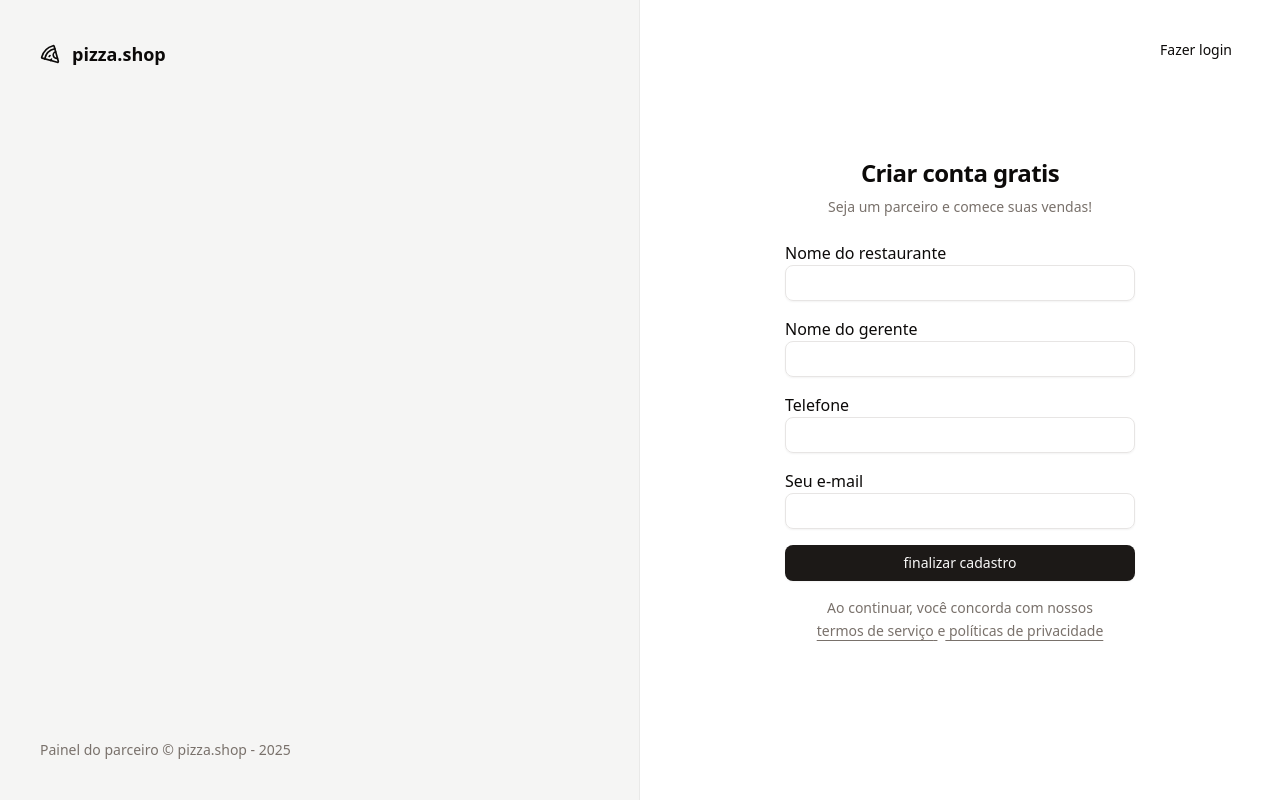
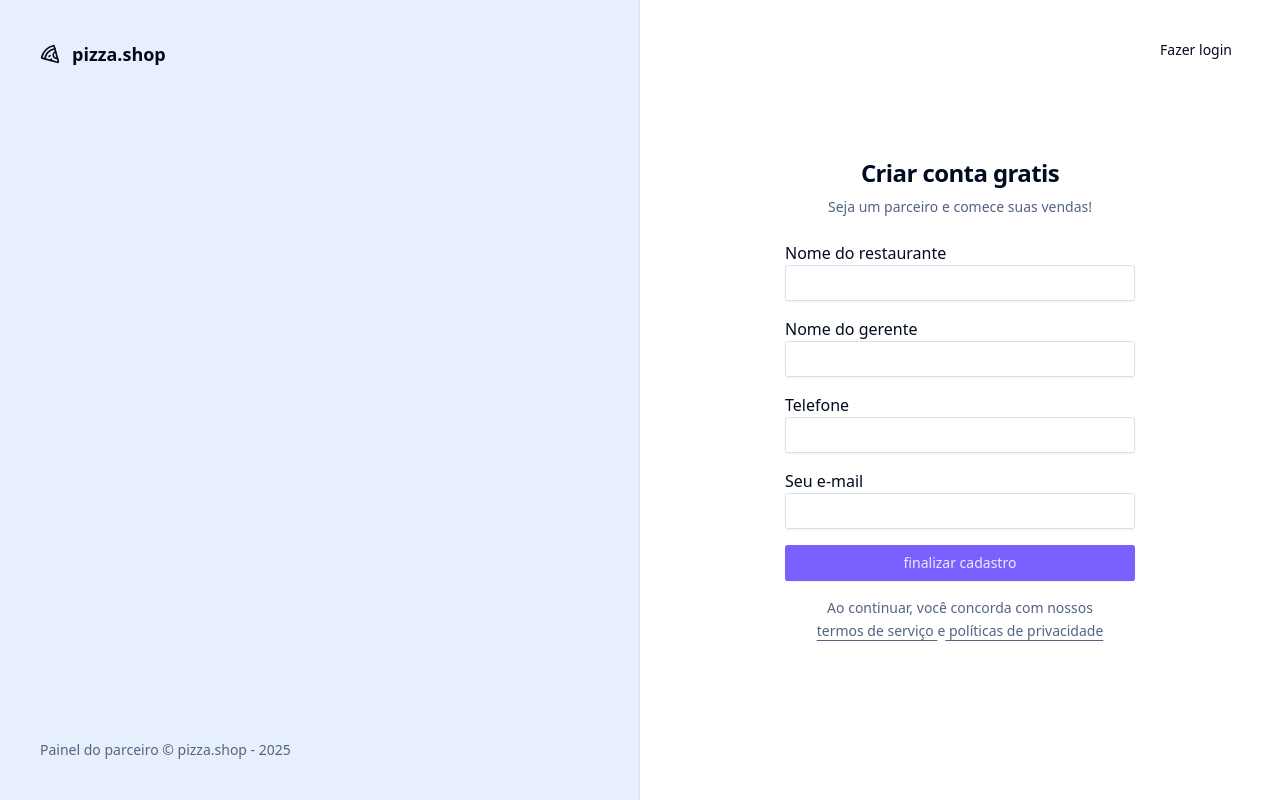
Before and after one commit to gustacamara/Pizza-shop, a React (Vite) app: page /sign-up in a window 1280 px wide. Built offline with nearby package versions, Linux system fonts and the light colour scheme.

Commit message:
change theme

```diff
--- a/src/global.css
+++ b/src/global.css
@@ -2,75 +2,61 @@
 @import "tw-animate-css";
 
 @custom-variant dark (&:is(.dark *));
-@layer base{
+@layer base {
   :root {
-    --radius: 0.625rem;
     --background: oklch(1 0 0);
-    --foreground: oklch(0.147 0.004 49.25);
+    --foreground: oklch(0.15 0.05 260);
     --card: oklch(1 0 0);
-    --card-foreground: oklch(0.147 0.004 49.25);
+    --card-foreground: oklch(0.15 0.05 260);
     --popover: oklch(1 0 0);
-    --popover-foreground: oklch(0.147 0.004 49.25);
-    --primary: oklch(0.216 0.006 56.043);
-    --primary-foreground: oklch(0.985 0.001 106.423);
-    --secondary: oklch(0.97 0.001 106.424);
-    --secondary-foreground: oklch(0.216 0.006 56.043);
-    --muted: oklch(0.97 0.001 106.424);
-    --muted-foreground: oklch(0.553 0.013 58.071);
-    --accent: oklch(0.97 0.001 106.424);
-    --accent-foreground: oklch(0.216 0.006 56.043);
-    --destructive: oklch(0.577 0.245 27.325);
-    --border: oklch(0.923 0.003 48.717);
-    --input: oklch(0.923 0.003 48.717);
-    --ring: oklch(0.709 0.01 56.259);
-    --chart-1: oklch(0.646 0.222 41.116);
-    --chart-2: oklch(0.6 0.118 184.704);
-    --chart-3: oklch(0.398 0.07 227.392);
-    --chart-4: oklch(0.828 0.189 84.429);
-    --chart-5: oklch(0.769 0.188 70.08);
-    --sidebar: oklch(0.985 0.001 106.423);
-    --sidebar-foreground: oklch(0.147 0.004 49.25);
-    --sidebar-primary: oklch(0.216 0.006 56.043);
-    --sidebar-primary-foreground: oklch(0.985 0.001 106.423);
-    --sidebar-accent: oklch(0.97 0.001 106.424);
-    --sidebar-accent-foreground: oklch(0.216 0.006 56.043);
-    --sidebar-border: oklch(0.923 0.003 48.717);
-    --sidebar-ring: oklch(0.709 0.01 56.259);
+    --popover-foreground: oklch(0.15 0.05 260);
+    --primary: oklch(0.65 0.29 280);
+    --primary-foreground: oklch(0.95 0.02 260);
+    --secondary: oklch(0.95 0.02 260);
+    --secondary-foreground: oklch(0.15 0.05 260);
+    --muted: oklch(0.95 0.02 260);
+    --muted-foreground: oklch(0.5 0.05 260);
+    --accent: oklch(0.95 0.02 260);
+    --accent-foreground: oklch(0.15 0.05 260);
+    --destructive: oklch(0.6 0.25 20);
+    --destructive-foreground: oklch(0.95 0.02 260);
+    --border: oklch(0.9 0.02 260);
+    --input: oklch(0.9 0.02 260);
+    --ring: oklch(0.65 0.29 280);
+    --radius: 0.3rem;
+    --chart-1: oklch(0.7 0.2 20);
+    --chart-2: oklch(0.55 0.2 160);
+    --chart-3: oklch(0.4 0.15 200);
+    --chart-4: oklch(0.75 0.2 60);
+    --chart-5: oklch(0.75 0.25 40);
   }
 
   .dark {
-    --background: oklch(0.147 0.004 49.25);
-    --foreground: oklch(0.985 0.001 106.423);
-    --card: oklch(0.216 0.006 56.043);
-    --card-foreground: oklch(0.985 0.001 106.423);
-    --popover: oklch(0.216 0.006 56.043);
-    --popover-foreground: oklch(0.985 0.001 106.423);
-    --primary: oklch(0.923 0.003 48.717);
-    --primary-foreground: oklch(0.216 0.006 56.043);
-    --secondary: oklch(0.268 0.007 34.298);
-    --secondary-foreground: oklch(0.985 0.001 106.423);
-    --muted: oklch(0.268 0.007 34.298);
-    --muted-foreground: oklch(0.709 0.01 56.259);
-    --accent: oklch(0.268 0.007 34.298);
-    --accent-foreground: oklch(0.985 0.001 106.423);
-    --destructive: oklch(0.704 0.191 22.216);
-    --border: oklch(1 0 0 / 10%);
-    --input: oklch(1 0 0 / 15%);
-    --ring: oklch(0.553 0.013 58.071);
-    --chart-1: oklch(0.488 0.243 264.376);
-    --chart-2: oklch(0.696 0.17 162.48);
-    --chart-3: oklch(0.769 0.188 70.08);
-    --chart-4: oklch(0.627 0.265 303.9);
-    --chart-5: oklch(0.645 0.246 16.439);
-    --sidebar: oklch(0.216 0.006 56.043);
-    --sidebar-foreground: oklch(0.985 0.001 106.423);
-    --sidebar-primary: oklch(0.488 0.243 264.376);
-    --sidebar-primary-foreground: oklch(0.985 0.001 106.423);
-    --sidebar-accent: oklch(0.268 0.007 34.298);
-    --sidebar-accent-foreground: oklch(0.985 0.001 106.423);
-    --sidebar-border: oklch(1 0 0 / 10%);
-    --sidebar-ring: oklch(0.553 0.013 58.071);
-  }
+  --background: oklch(0.15 0.05 260);
+  --foreground: oklch(0.95 0.02 260);
+  --card: oklch(0.15 0.05 260);
+  --card-foreground: oklch(0.95 0.02 260);
+  --popover: oklch(0.15 0.05 260);
+  --popover-foreground: oklch(0.95 0.02 260);
+  --primary: oklch(0.6 0.25 280);
+  --primary-foreground: oklch(0.95 0.02 260);
+  --secondary: oklch(0.2 0.1 260);
+  --secondary-foreground: oklch(0.95 0.02 260);
+  --muted: oklch(0.2 0.1 260);
+  --muted-foreground: oklch(0.5 0.05 260);
+  --accent: oklch(0.2 0.1 260);
+  --accent-foreground: oklch(0.95 0.02 260);
+  --destructive: oklch(0.4 0.2 20);
+  --destructive-foreground: oklch(0.95 0.02 260);
+  --border: oklch(0.2 0.1 260);
+  --input: oklch(0.2 0.1 260);
+  --ring: oklch(0.6 0.25 280);
+  --chart-1: oklch(0.6 0.25 220);
+  --chart-2: oklch(0.55 0.2 160);
+  --chart-3: oklch(0.5 0.15 30);
+  --chart-4: oklch(0.65 0.25 280);
+  --chart-5: oklch(0.65 0.25 340);
+}
 }
 
 @theme inline {
```
